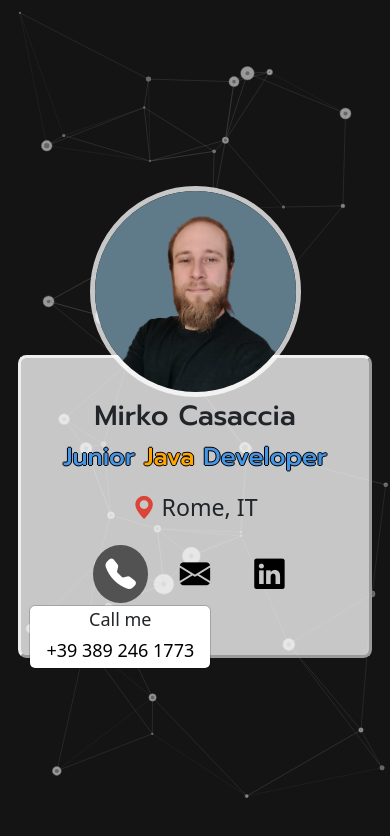
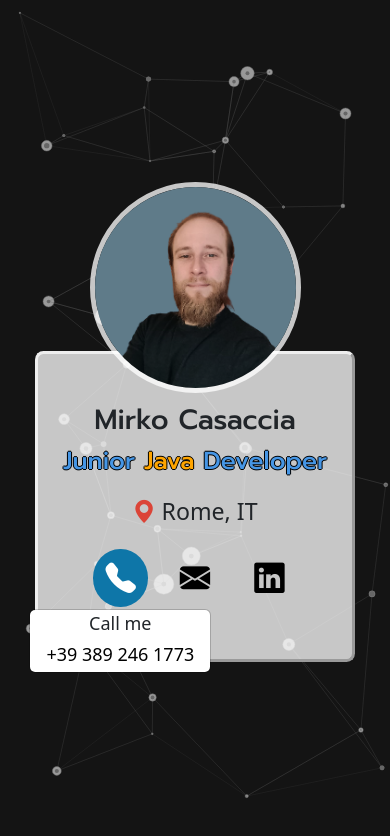
Before and after one commit to MirkoCasa/infos, a plain HTML site: page index.html in a window 390 px wide. Both pictures are taken after a click on the button 120 px from the left and 573 px from the top of the page. Drawn offline with nearby package versions, Linux system fonts and the light colour scheme; a web font is replaced by a local one.

Commit message:
Add files via upload

```diff
--- a/assets/css/index.css
+++ b/assets/css/index.css
@@ -13,12 +13,13 @@
 
 /* class main */
 .main {
-	height: 100vh;
+    height: 100vh;
     display: flex;
     justify-content: center;
     align-items: center;
     flex-direction: column;
 }
+
 /* class main */
 
 /* class info */
@@ -29,6 +30,7 @@
     z-index: 0;
     border: outset 3px;
 }
+
 /* class info */
 
 /* Class image */
@@ -48,6 +50,7 @@
     object-fit: cover;
 
 }
+
 /* Class image */
 
 /* Class Text */
@@ -55,12 +58,14 @@
     text-align: center;
     font-family: var(--font-family-prompt);
 }
+
 /* Class Text */
 
 /* Class name */
 .name {
     font-weight: 500;
 }
+
 /* Class name */
 
 /* Class job */
@@ -72,6 +77,7 @@
 .java {
     color: #FFA500;
 }
+
 /* Class job */
 
 /* Class based */
@@ -83,6 +89,7 @@
 .based i {
     color: #DB4437;
 }
+
 /* Class based */
 
 /* Class contacts */
@@ -101,7 +108,8 @@
     color: #000;
 }
 
-.contacts button {
+.contacts button,
+.contacts button:not(:focus) {
     margin: 10px;
     font-size: 1.9rem;
     background-color: transparent;
@@ -115,7 +123,7 @@
 .contacts button:active,
 .contacts button:focus {
     border-radius: 50%;
-    background-color: rgb(82, 82, 82) !important;
+    background-color: var(--linkedin-icon-color) !important;
     color: white !important;
 }
 
@@ -141,9 +149,18 @@
 
 .dropdown-menu a:hover,
 .dropdown-menu a:active {
-    background-color: rgb(82, 82, 82);
+    background-color: var(--linkedin-icon-color);
     color: white;
+    border-bottom-left-radius: 0.25vh;
+    border-bottom-right-radius: 0.25vh;
 }
+/* Class contacts */
 
-
-/* Class contacts */
+/* MOBILE */
+@media only screen and (max-width: 450px) {
+    .info {
+        padding-top: 6vh;
+        padding-left: 3vh;
+        padding-right: 3vh;
+    }
+  }
--- a/index.html
+++ b/index.html
@@ -10,23 +10,23 @@
     <!-- Background CSS -->
     <link rel="stylesheet" type="text/css" href="assets/css/background.css" />
 
-    <!-- Custom CSS -->
-    <link rel="stylesheet" type="text/css" href="assets/css/index.css" />
-
     <!-- Bootstrap CSS -->
     <link href="https://cdn.jsdelivr.net/npm/bootstrap@5.3.0-alpha1/dist/css/bootstrap.min.css" rel="stylesheet"
         integrity="sha384-GLhlTQ8iRABdZLl6O3oVMWSktQOp6b7In1Zl3/Jr59b6EGGoI1aFkw7cmDA6j6gD" crossorigin="anonymous">
 
+    <!-- Custom CSS -->
+    <link rel="stylesheet" type="text/css" href="assets/css/index.css" />
+
     <!-- Bootstrap Icon -->
     <link rel="stylesheet" href="https://cdn.jsdelivr.net/npm/bootstrap-icons@1.10.3/font/bootstrap-icons.css">
-
-    <!-- JQuery -->
-    <script src="https://code.jquery.com/jquery-3.6.0.min.js"></script>
 
     <!-- Bootstrap JS-->
     <script src="https://cdn.jsdelivr.net/npm/bootstrap@5.3.0-alpha1/dist/js/bootstrap.bundle.min.js"
         integrity="sha384-w76AqPfDkMBDXo30jS1Sgez6pr3x5MlQ1ZAGC+nuZB+EYdgRZgiwxhTBTkF7CXvN"
         crossorigin="anonymous"></script>
+
+    <!-- JQuery -->
+    <script src="https://code.jquery.com/jquery-3.6.0.min.js"></script>
 
     <!-- Pophover Development version -->
     <script src="https://unpkg.com/@popperjs/core@2/dist/umd/popper.js"></script>
@@ -73,8 +73,7 @@
             <div class="contacts">
                 <!-- PHONE -->
                 <div class="dropdown-center">
-                    <button class="btn btn-secondary" type="button" data-bs-toggle="dropdown"
-                        aria-expanded="false">
+                    <button class="btn btn-secondary" type="button" data-bs-toggle="dropdown" aria-expanded="false">
                         <i class="bi bi-telephone-fill"></i>
                     </button>
                     <ul class="dropdown-menu">
@@ -84,13 +83,13 @@
                 </div>
                 <!-- MAIL -->
                 <div class="dropdown-center">
-                    <button class="btn btn-secondary" type="button" data-bs-toggle="dropdown"
-                        aria-expanded="false">
+                    <button class="btn btn-secondary" type="button" data-bs-toggle="dropdown" aria-expanded="false">
                         <i class="bi bi-envelope-fill"></i>
                     </button>
                     <ul class="dropdown-menu">
                         <li>Mail me</li>
-                        <li><a class="dropdown-item" href="mailto:mirko.casa94@gmail.com">mirko.casa94@gmail.com</a></li>
+                        <li><a class="dropdown-item" href="mailto:mirko.casa94@gmail.com">mirko.casa94@gmail.com</a>
+                        </li>
                     </ul>
                 </div>
                 <!-- LINKEDIN -->
```
